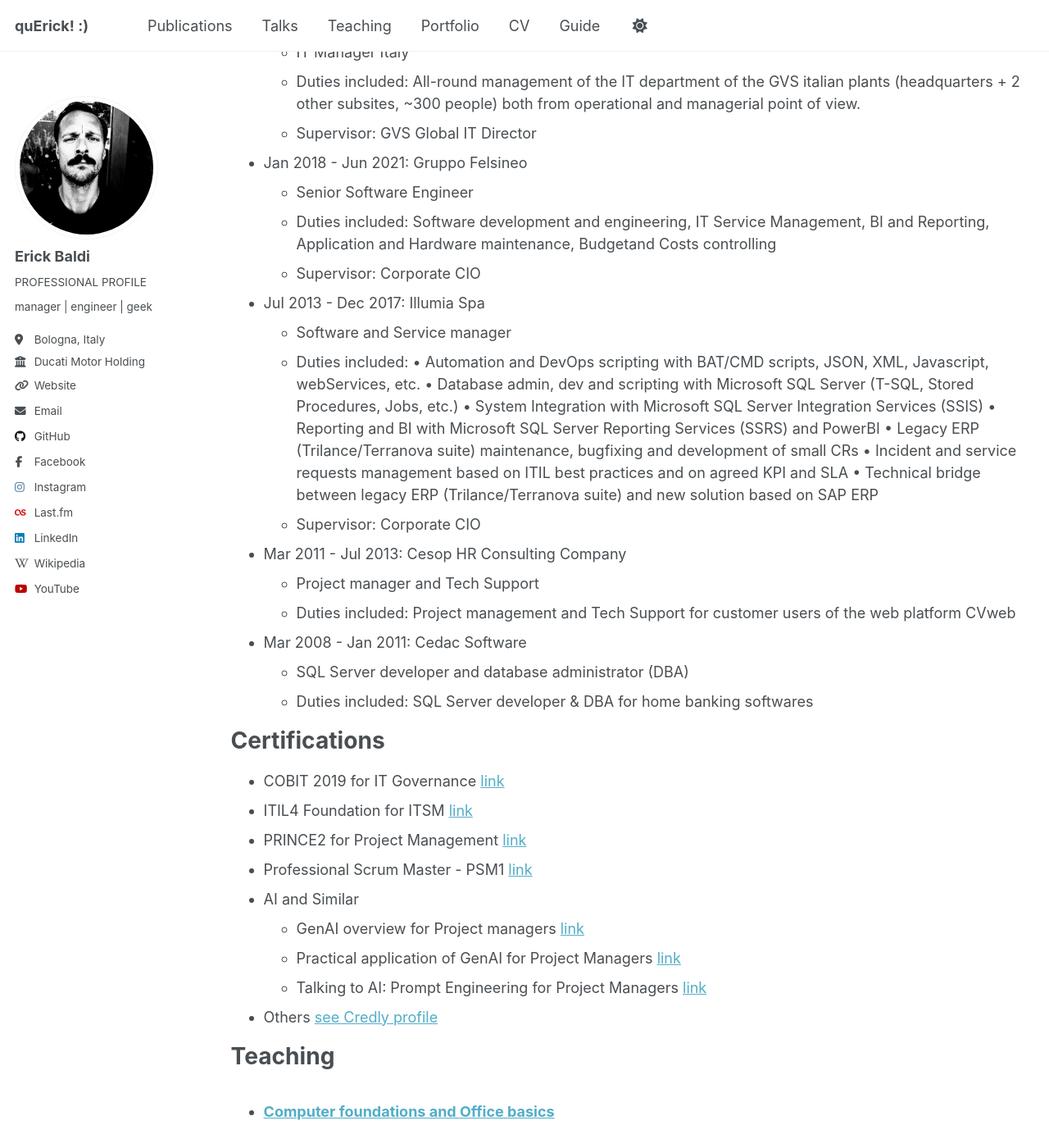
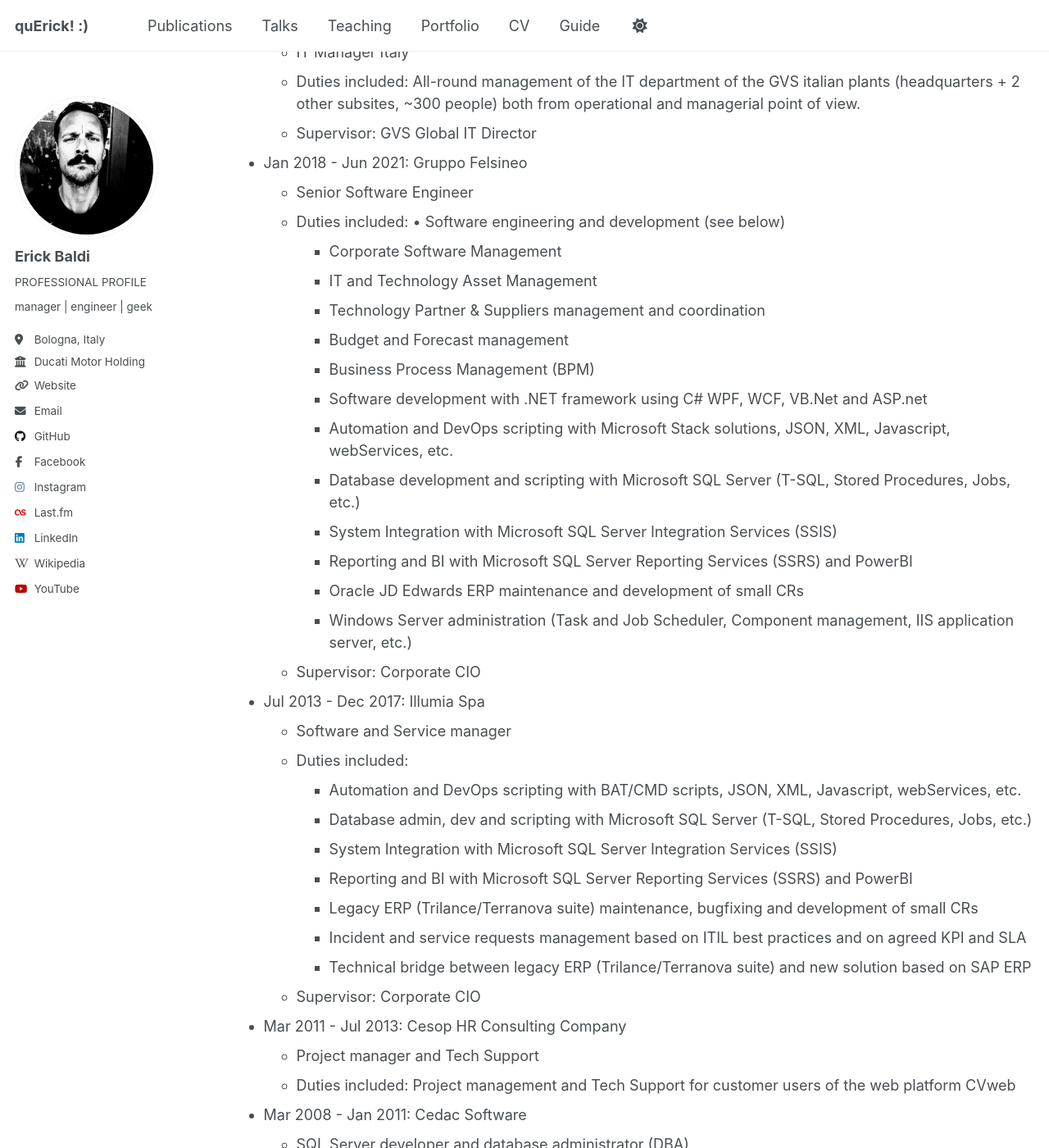
Before and after one commit to erickbaldi/erickbaldi.github.io, a Jekyll site: the page built from _pages/cv.md, in a window 1280 px wide and 1400 px high, scrolled down 1016 px. Shown: the whole window at 82% size. Built offline with Jekyll 4.4.1, drawn with Linux system fonts in a browser that asks for light colours; a script that is not in the unit is left out.

Commit message:
Update cv.md

```diff
--- a/_pages/cv.md
+++ b/_pages/cv.md
@@ -41,18 +41,31 @@ redirect_from:
 
 * Jan 2018 - Jun 2021: Gruppo Felsineo
   * Senior Software Engineer
-  * Duties included: Software development and engineering, IT Service Management, BI and Reporting, Application and Hardware maintenance, Budgetand Costs controlling
+  * Duties included: • Software engineering and development (see below)
+    * Corporate Software Management
+    * IT and Technology Asset Management
+    * Technology Partner & Suppliers management and coordination
+    * Budget and Forecast management
+    * Business Process Management (BPM)
+    * Software development with .NET framework using C# WPF, WCF, VB.Net and ASP.net
+    * Automation and DevOps scripting with Microsoft Stack solutions, JSON, XML, Javascript, webServices, etc.
+    * Database development and scripting with Microsoft SQL Server (T-SQL, Stored Procedures, Jobs, etc.)
+    * System Integration with Microsoft SQL Server Integration Services (SSIS)
+    * Reporting and BI with Microsoft SQL Server Reporting Services (SSRS) and PowerBI
+    * Oracle JD Edwards ERP maintenance and development of small CRs
+    * Windows Server administration (Task and Job Scheduler, Component management, IIS application server, etc.)
   * Supervisor: Corporate CIO
 
 * Jul 2013 - Dec 2017: Illumia Spa
   * Software and Service manager
-  * Duties included: • Automation and DevOps scripting with BAT/CMD scripts, JSON, XML, Javascript, webServices, etc.
-• Database admin, dev and scripting with Microsoft SQL Server (T-SQL, Stored Procedures, Jobs, etc.)
-• System Integration with Microsoft SQL Server Integration Services (SSIS)
-• Reporting and BI with Microsoft SQL Server Reporting Services (SSRS) and PowerBI
-• Legacy ERP (Trilance/Terranova suite) maintenance, bugfixing and development of small CRs
-• Incident and service requests management based on ITIL best practices and on agreed KPI and SLA
-• Technical bridge between legacy ERP (Trilance/Terranova suite) and new solution based on SAP ERP
+  * Duties included:
+    * Automation and DevOps scripting with BAT/CMD scripts, JSON, XML, Javascript, webServices, etc.
+    * Database admin, dev and scripting with Microsoft SQL Server (T-SQL, Stored Procedures, Jobs, etc.)
+    * System Integration with Microsoft SQL Server Integration Services (SSIS)
+    * Reporting and BI with Microsoft SQL Server Reporting Services (SSRS) and PowerBI
+    * Legacy ERP (Trilance/Terranova suite) maintenance, bugfixing and development of small CRs
+    * Incident and service requests management based on ITIL best practices and on agreed KPI and SLA
+    * Technical bridge between legacy ERP (Trilance/Terranova suite) and new solution based on SAP ERP
   * Supervisor: Corporate CIO
 
 * Mar 2011 - Jul 2013: Cesop HR Consulting Company
```
